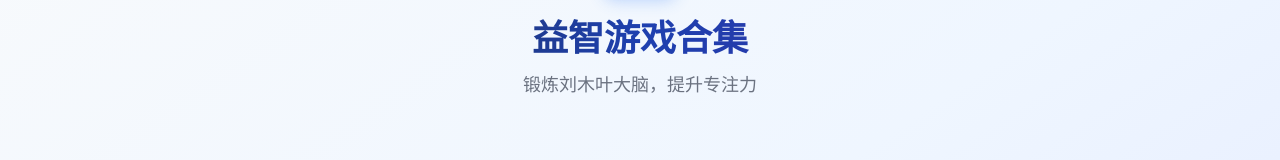
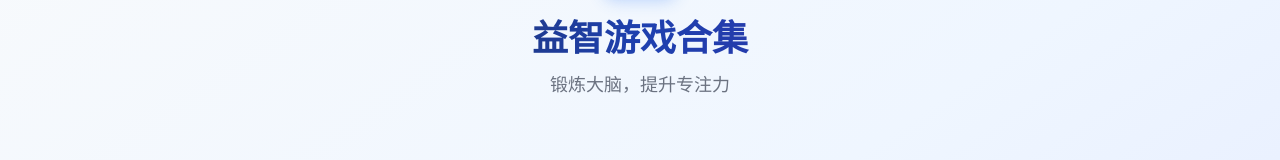
Before and after one commit to summer-8848/puzzle-games, a Vue app: page / in a window 1280 px wide. Shown: the part 134-294 px from the top of the page. Built offline with nearby package versions, Linux system fonts and the light colour scheme; the HTML template or start-up script is replaced by a standard one.

Commit message:
chore: 修改首页

```diff
--- a/src/views/Home.vue
+++ b/src/views/Home.vue
@@ -51,7 +51,7 @@ function navigateToGame(path: string, disabled: boolean = false) {
         <h1 class="text-4xl font-bold bg-gradient-to-r from-gray-800 via-blue-800 to-indigo-800 bg-clip-text text-transparent mb-3">
           益智游戏合集
         </h1>
-        <p class="text-gray-500 text-lg">锻炼刘木叶大脑，提升专注力</p>
+        <p class="text-gray-500 text-lg">锻炼大脑，提升专注力</p>
       </header>
 
       <!-- 游戏卡片 -->
```
